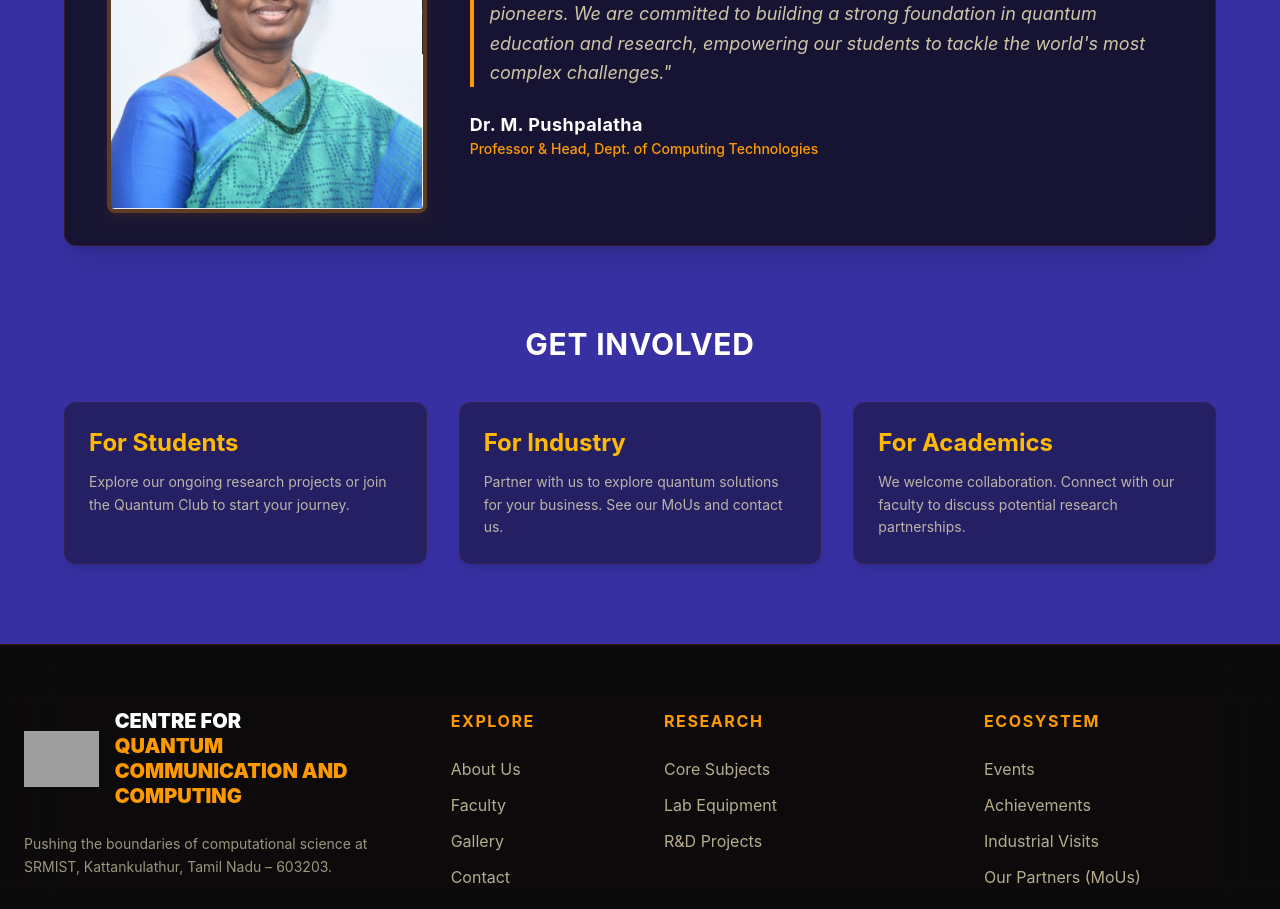
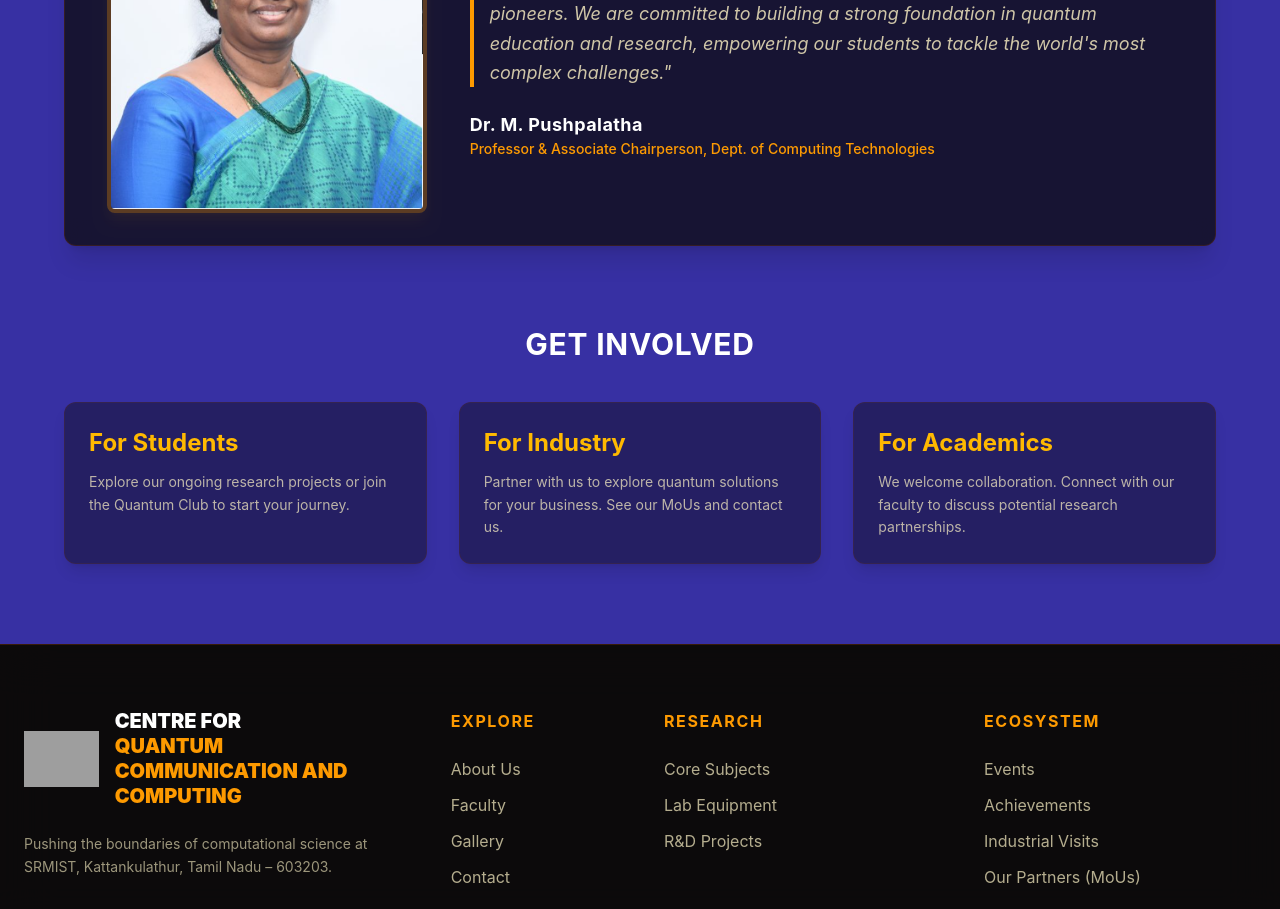
Before and after one commit to Techjeeva/qcc_website, a React (Vite) app: page /about in a window 1280 px wide. Shown: the part 1660-2569 px from the top of the page. Built offline with nearby package versions, Linux system fonts and the light colour scheme; grey boxes are pictures that could not be loaded.

Commit message:
updated about  page

```diff
--- a/src/pages/About.jsx
+++ b/src/pages/About.jsx
@@ -134,7 +134,7 @@ export default function About() {
                 "Our lab is not just a facility; it's a launchpad for the next generation of quantum pioneers. We are committed to building a strong foundation in quantum education and research, empowering our students to tackle the world's most complex challenges."
               </blockquote>
               <p className="text-white font-bold text-lg tracking-wide">Dr. M. Pushpalatha</p>
-              <p className="text-amber-500 text-sm font-medium">Professor & Head, Dept. of Computing Technologies</p>
+              <p className="text-amber-500 text-sm font-medium">Professor & Associate Chairperson, Dept. of Computing Technologies</p>
             </div>
           </div>
         </div>
```
